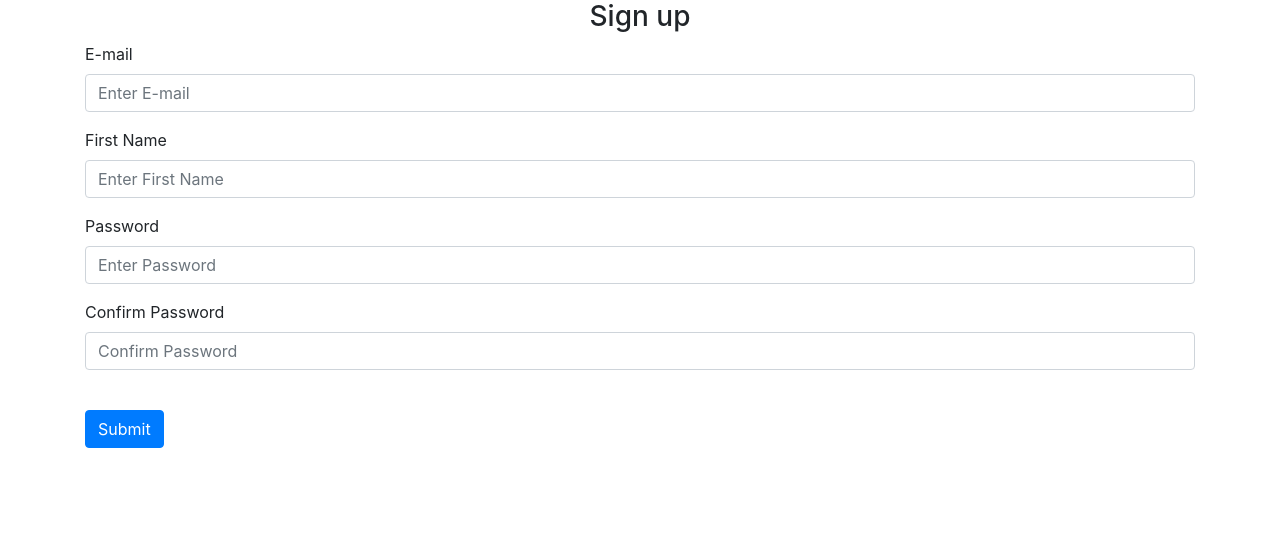
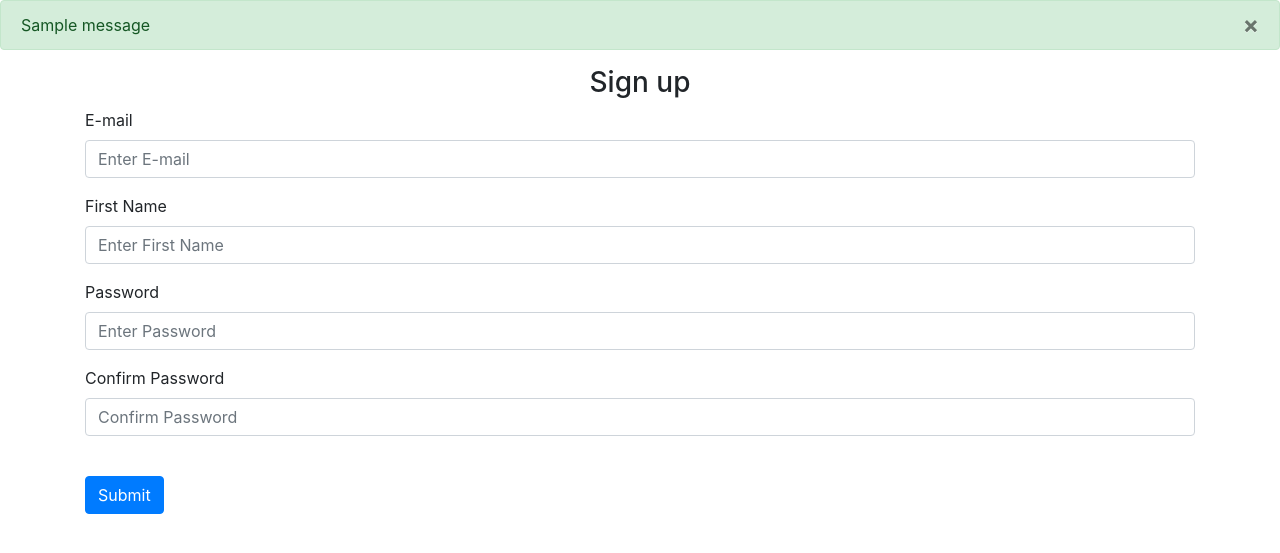
Before and after one commit to MichalRomero/Taco-Theory, a Flask app: page /sign-up in a window 1280 px wide. Shown: the part 56-609 px from the top of the page. Run offline with Flask 3, Linux system fonts and the light colour scheme; one stand-in notice (Sample message) is shown; some libraries are stand-ins or nearby versions.

Commit message:
Add UI for displaying flashed messages in templates
Implemented logic in the template to display flashed messages.
Added support for two types of flashed messages: error and success.
Included a dismissible feature for alerts.

I have also fixed the 'passsword's typos within base.html

```diff
--- a/website/auth.py
+++ b/website/auth.py
@@ -24,14 +24,14 @@ def sign_up():
         if len(email) < 4:
             flash('Email must be greater than 3 characters.', category='error')
         elif len(firstName) < 2:
-            flash('First name must be greater than 1 characters.', category='error')
+            flash('First name must be greater than 1 character.', category='error')
         elif password1 != password2:
             flash('Passwords don\'t match.', category='error')
-        elif password1 < 5:
+        elif len(password1) < 5:
             flash('Password must have at least 5 characters.', category='error')
         else:
             flash('Account created!', category='success')
-            pass
+
 
 
 
--- a/website/templates/base.html
+++ b/website/templates/base.html
@@ -39,6 +39,32 @@
 
         </nav>
 
+        <!--Gets all flashed messages and loop through them and display them-->
+        {% with messages = get_flashed_messages(with_categories=true) %}
+            {% if messages %}
+                {% for category, message in messages %}
+                    {% if category == 'error' %}
+                        <!--RED flashed message-->
+                        <div class="alert alert-danger alert-dismisable fade show" role="alert">
+                            {{message}}
+                            <button type="button" class="close" data-dismiss="alert">
+                                <!--&times; is a fanxy 'x'-->
+                                <span aria-hidden="true">&times;</span>
+                            </button>
+                        </div>
+                    {% else %}
+                        <!--GREEN flashed message-->
+                        <div class="alert alert-success alert-dismisable fade show" role="alert">
+                            {{message}}
+                            <button type="button" class="close" data-dismiss="alert">
+                                <span aria-hidden="true">&times;</span>
+                            </button>
+                        </div>
+                    {% endif %}
+                {% endfor %}
+            {% endif %}
+        {% endwith %}
+
         <div class="container">
             {% block content %}
             {% endblock %}
--- a/website/templates/sign_up.html
+++ b/website/templates/sign_up.html
@@ -17,13 +17,13 @@
     </div>
 
     <div class="form-group">
-        <label for="passsword1">Password</label>
-        <input type="passsword" class="form-control" id="passsword1" name="passsword1" placeholder="Enter Password">
+        <label for="password1">Password</label>
+        <input type="password" class="form-control" id="password1" name="password1" placeholder="Enter Password">
     </div>
 
     <div class="form-group">
-        <label for="passsword2">Confirm Password</label>
-        <input type="passsword" class="form-control" id="passsword2" name="passsword2" placeholder="Confirm Password">
+        <label for="password2">Confirm Password</label>
+        <input type="password" class="form-control" id="password2" name="password2" placeholder="Confirm Password">
     </div>
 
     <br />
```
